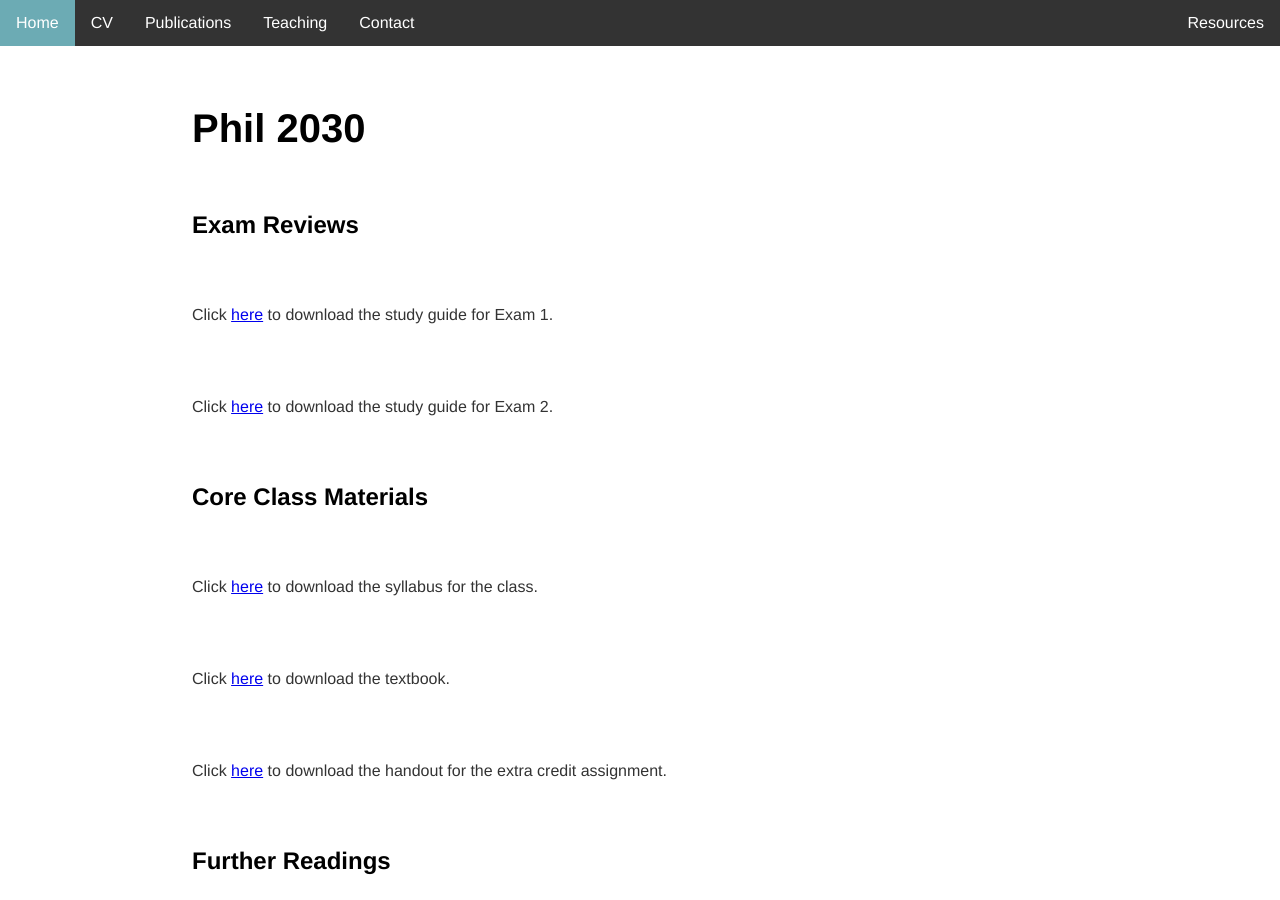
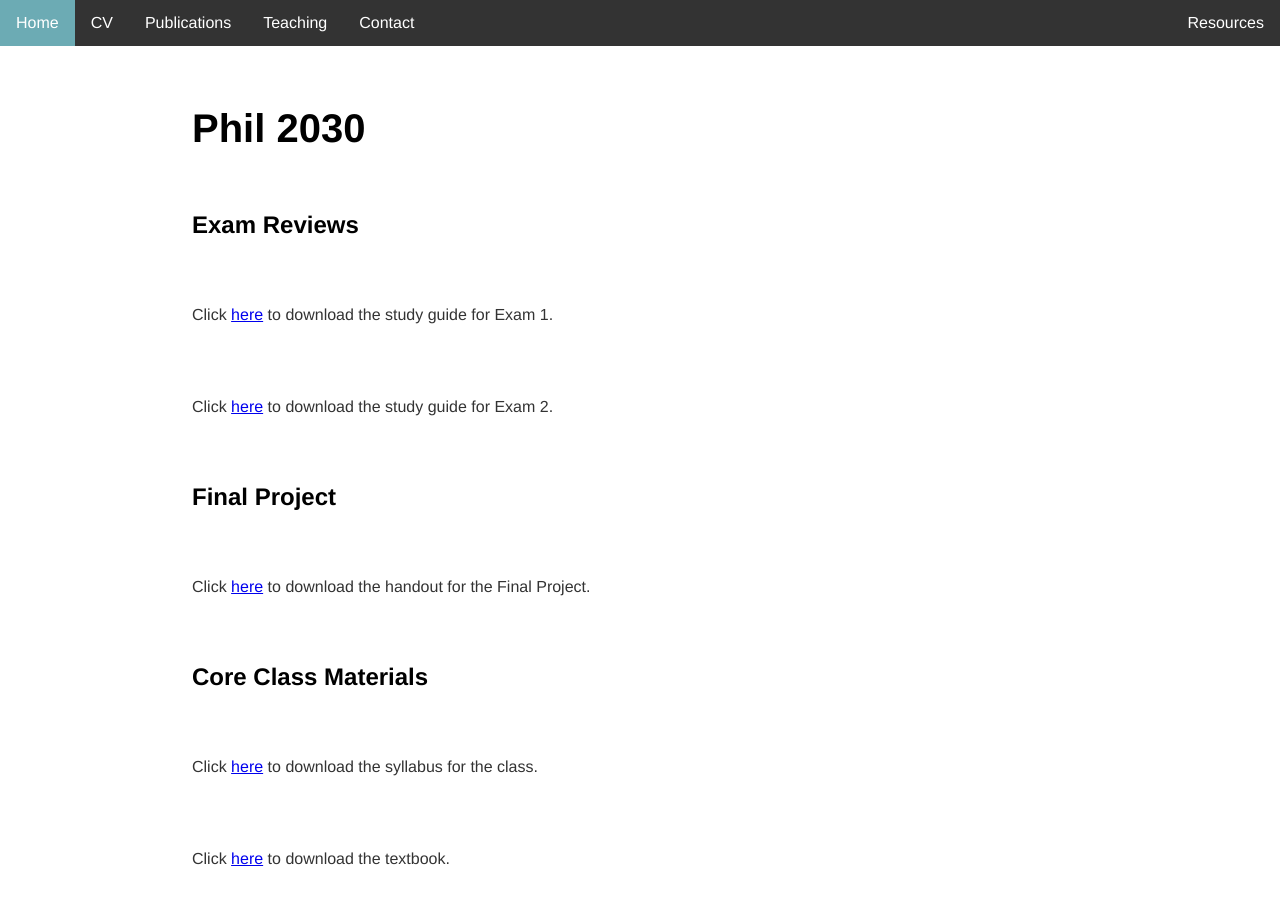
Before and after one commit to kevinjpatton/kevinjpatton.github.io, a Jekyll site: the page built from teaching/phil_2030/index.html, in a window 1280 px wide and 900 px high. Built offline with Jekyll 4.4.1, drawn with Linux system fonts in a browser that asks for light colours; Markdown is read by kramdown in place of the engine named in the settings.

Commit message:
Update index.html

```diff
--- a/teaching/phil_2030/index.html
+++ b/teaching/phil_2030/index.html
@@ -6,6 +6,9 @@
 <h2>Exam Reviews</h2>
 <p>Click <a href="/teaching/phil_2030/Exam 1 - No Mackie - Modified Fall23.pdf" target="_blank">here</a> to download the study guide for Exam 1.</p>
 <p>Click <a href="/teaching/phil_2030/Exam 2 - Mackie and Nagel.pdf" target="_blank">here</a> to download the study guide for Exam 2.</p>
+<h2>Final Project</h2>
+<p>Click <a href="/teaching/phil_2030/PHIL2030_FinalProject.pdf" target="_blank">here</a> to download the handout for the Final Project.</p>
+
 <h2>Core Class Materials</h2>
 <p>Click <a href="/teaching/phil_2030/Philosophy 2030 - Syllabus - Fall 2023.pdf" target="_blank">here</a> to download the syllabus for the class.</p>
 <p>Click <a href="/banda/Russ Shafer-Landau - Fundamentals of Ethics .pdf" target="_blank">here</a> to download the textbook.</p>
```
